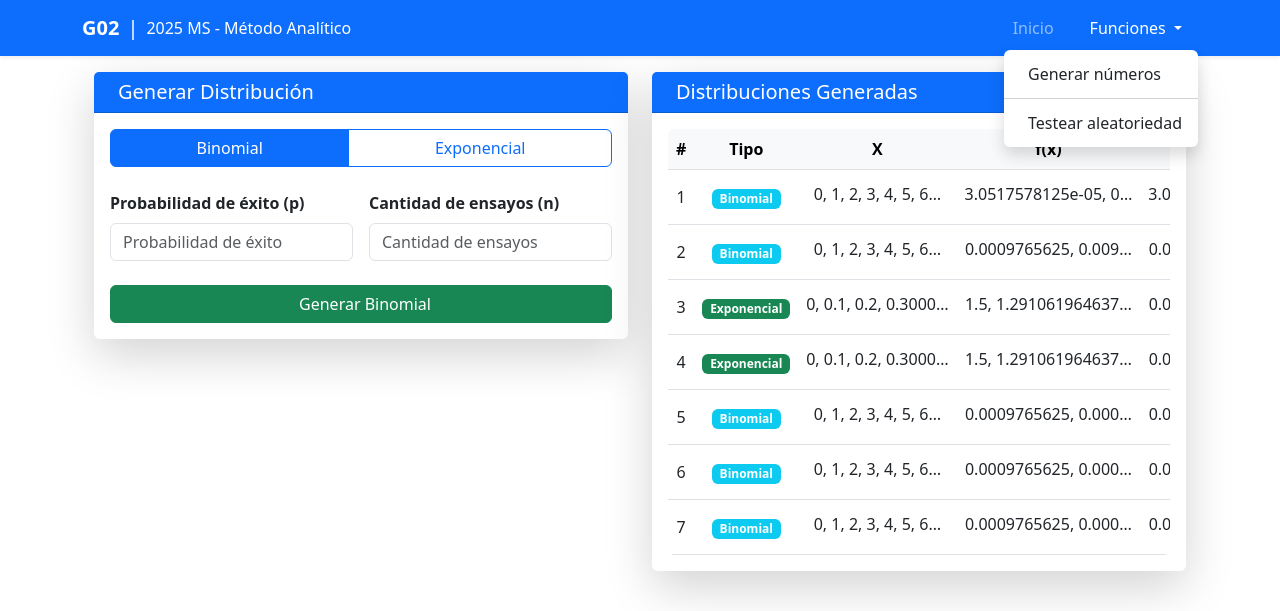
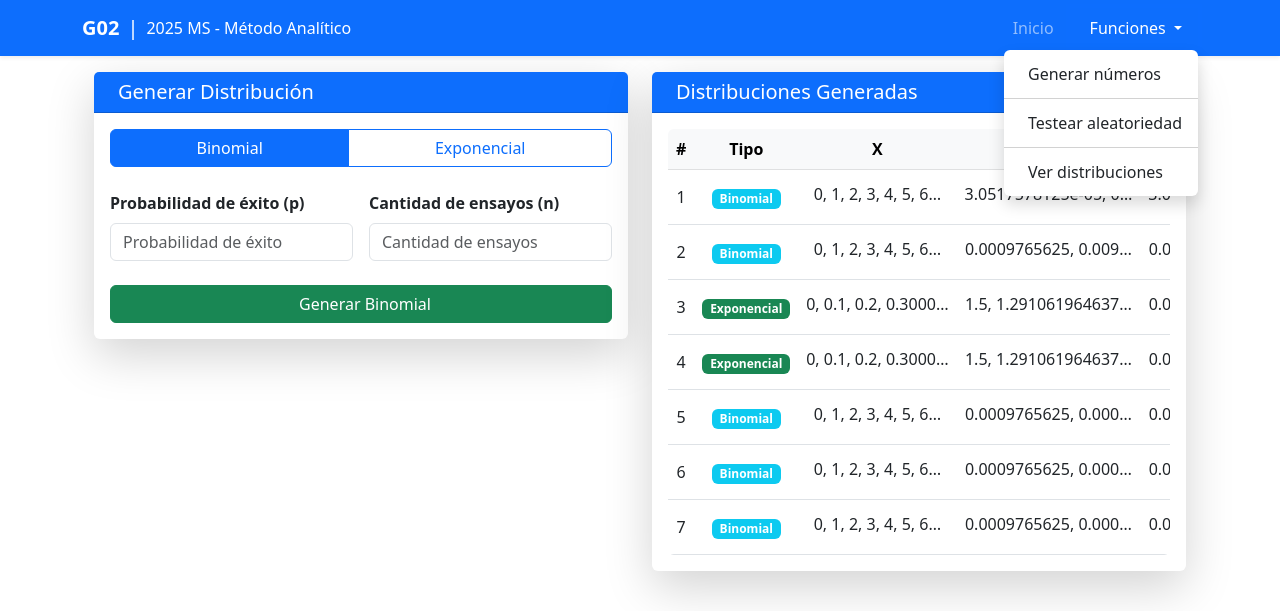
Before and after one commit to joaquinkuster/Metodo-Analitico, a Django app: page /distribucion/generar/ in a window 1280 px wide, after a click on "Funciones". Shown: the top 611 px of the page. Run offline with Django 5.2, Linux system fonts and the light colour scheme; data comes from the database, SQL or seed files in the repository; both versions use the stored data as it was after the commit; some libraries are stand-ins or nearby versions.

Commit message:
se agregaron los botones para poder entrar al apartado de distribuciones

```diff
--- a/NumerosPseudoaleatorios/forms.py
+++ b/NumerosPseudoaleatorios/forms.py
@@ -142,10 +142,6 @@ class PokerForm(forms.ModelForm):
             "significancia": "Nivel de significancia (α)",
         }
 
-    def __init__(self, *args, **kwargs):
-        super().__init__(*args, **kwargs)
-        self.fields["secuencia"].queryset = SecuenciaBase.objects.all()
-
 class BinomialForm(forms.ModelForm):
     class Meta:
         model = Binomial
--- a/NumerosPseudoaleatorios/templates/index.html
+++ b/NumerosPseudoaleatorios/templates/index.html
@@ -8,6 +8,7 @@
     <div class="d-grid gap-4 col-8 col-md-4 mx-auto">
         <a href="{% url 'secuencia:generar' %}" class="btn btn-primary btn-lg">Generar números pseudoaleatorios</a>
         <a href="{% url 'test:generar' %}" class="btn btn-outline-primary btn-lg">Testear aleatoriedad</a>
+        <a href="{% url 'distribucion:generar' %}" class="btn btn-outline-primary btn-lg">Ver distribuciones</a>
     </div>
 </div>
 {% endblock %}
--- a/NumerosPseudoaleatorios/templates/layouts/navbar.html
+++ b/NumerosPseudoaleatorios/templates/layouts/navbar.html
@@ -37,6 +37,13 @@
                                 <i class="bi bi-clipboard-check me-2"></i> Testear aleatoriedad
                             </a>
                         </li>
+                        <hr class="dropdown-divider">
+                        <li>
+                            <a class="dropdown-item d-flex align-items-center {% if request.path == '/distribucion/generar' %}active bg-primary{% endif %}"
+                                href="{% url 'distribucion:generar' %}">
+                                <i class="bi bi-bar-chart-line me-2"></i> Ver distribuciones
+                            </a>
+                        </li>
                     </ul>
                 </li>
             </ul>
--- a/NumerosPseudoaleatorios/templates/pages/distribucion/generar.html
+++ b/NumerosPseudoaleatorios/templates/pages/distribucion/generar.html
@@ -68,6 +68,7 @@
                                 <div class="invalid-feedback d-block">{{ binomial_form.n.errors.0 }}</div>
                                 {% endif %}
                             </div>
+
                         </div>
                         <div class="d-grid mt-4">
                             <button type="submit" class="btn btn-success">
```
Also changed, not shown: NumerosPseudoaleatorios/distribuciones/binomial.py (+9 -0 lines), numerospseudoaleatorios.db.
